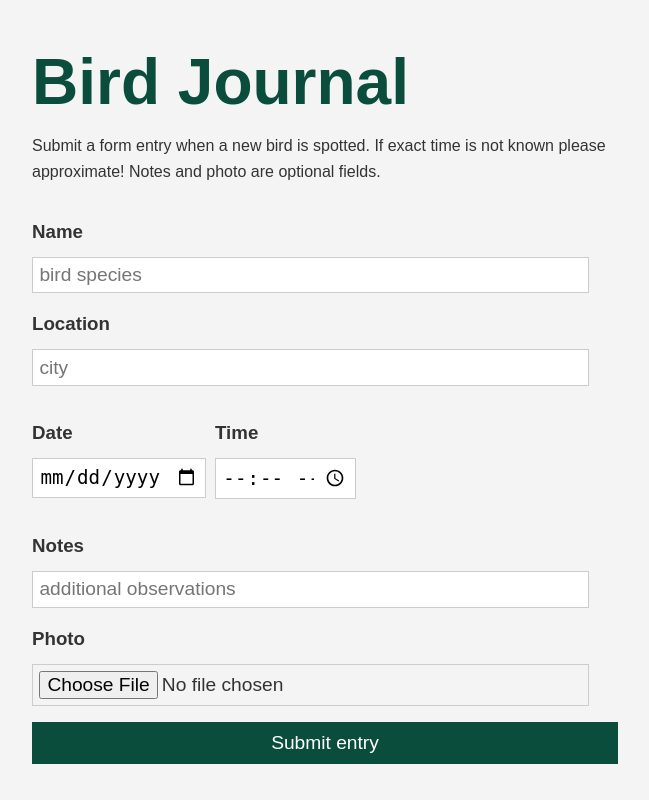
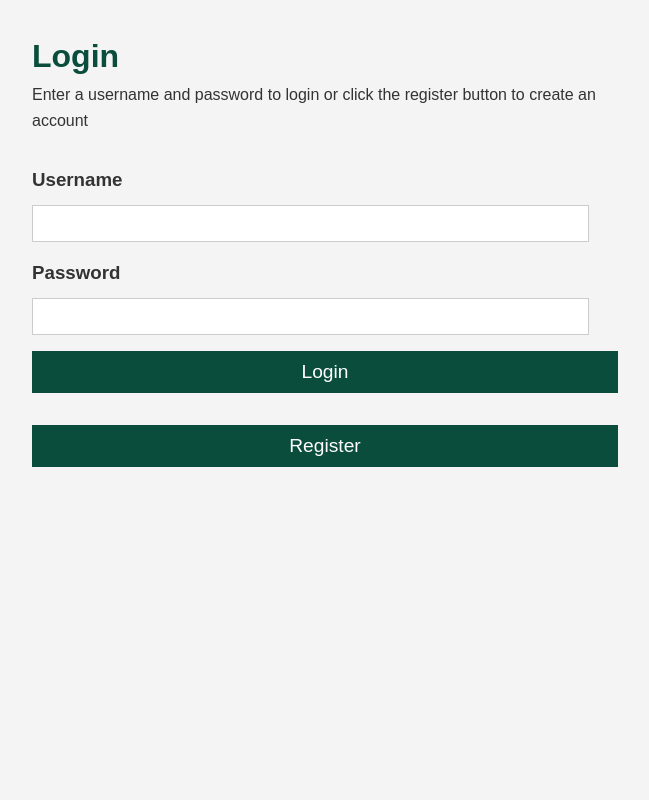
Before and after one commit to jackiexhw/bird-journal, a Flask app: page / in a window 1280 px wide. Shown: the whole page, without its empty margins (315-964 px from the left). Run offline with Flask 2, Linux system fonts and the light colour scheme.

Commit message:
working on login

```diff
--- a/app.py
+++ b/app.py
@@ -1,23 +1,47 @@
-from flask import Flask, render_template, request
+from tabnanny import check
+from flask import Flask, render_template, request, flash
+from werkzeug.security import check_password_hash, generate_password_hash
 from flask_sqlalchemy import SQLAlchemy
+from sqlalchemy.orm import relationship
 import datetime
+from datetime import date
 
 #init app
 app = Flask(__name__)
 
-ENV = 'prod'
+# ENV = 'prod'
+ENV = 'dev'
 if ENV == 'dev':
     #development database
     app.debug = True
-    app.config['SQLALCHEMY_DATABASE_URI'] = 'postgresql://postgres:password@localhost/bird-journal'
+    app.secret_key = 'secret key'
+    app.config['SQLALCHEMY_DATABASE_URI'] = 'postgresql://postgres:dancingB1rB91@localhost/bird-journal'
 else:
     #production database
     app.debug = False
+    app.secret_key = 'secret key'
     app.config['SQLALCHEMY_DATABASE_URI'] = 'postgresql://pgrvldbasmwkhz:7384bb689e34244b42a528cb4bb8e2e39519387adb7a7cf67607059ac40a8ab8@ec2-18-209-169-66.compute-1.amazonaws.com:5432/dd3ccj2st3h7ot'
 
 app.config['SQLALCHEMY_TRACK_MODIFICATIONS'] = False
 #create database
 db = SQLAlchemy(app)
+
+
+class Users(db.Model):
+    __tablename__ = 'users'
+    id = db.Column(db.Integer, primary_key=True)
+    username = db.Column(db.String(100), unique=True, nullable=False)
+    password = db.Column(db.String(200), nullable=False)
+    creation_date = db.Column(db.DateTime, nullable=False)
+    # one to many rel with Entries table, can access entry's user with .user
+    children = db.relationship('Entries')
+
+    def __init__(self, username, password, creation_date=date.today()):
+        self.username = username
+        self.password = password
+        self.creation_date = creation_date
+        # self.children = children
+
 
 class Entries(db.Model):
     __tablename__ = 'entries'
@@ -28,6 +52,7 @@ class Entries(db.Model):
     time = db.Column(db.Time)
     notes = db.Column(db.Text())
     # image = db.Column()
+    user_id = db.Column(db.Integer, db.ForeignKey('users.id'))
 
     def __init__(self, species, loc, date, time, notes=None, image=None):
         self.species = species
@@ -37,12 +62,16 @@ class Entries(db.Model):
         self.notes = notes
         #self.image = image
 
+# db.create_all()
+# db.session.commit()
+
 # create route for home page, decorator
 @app.route('/')
 def index():
-    return render_template('index.html')
+    return render_template('login.html')
+    # return render_template('register.html')
 
-# submitting to submit, array of allowed methods
+# submitting to /submit, array of allowed methods
 @app.route('/submit', methods=['POST'])
 def submit():
     #make sure it's post request
@@ -62,6 +91,52 @@ def submit():
         db.session.commit()
         return render_template('success.html')
 
+@app.route('/login/', methods=['GET', 'POST'])
+def login():
+    if request.method == 'POST':
+        if request.form['lr_button'] == "Register":
+            return render_template('register.html')
+    # elif request.method == 'POST':
+        elif request.form['lr_button'] == "Login":
+            usr = request.form['username']
+            pswd = request.form['password']
+            if usr == '' or pswd == '':
+                return render_template('login.html', message="Please enter a username and password.")
+            else:
+                db_users = db.engine.execute("SELECT * FROM users WHERE username='%s'" % usr)
+                # if not db_users.all():
+                #     flash("User does not exist")
+                #     return render_template('login.html')
+                # else:
+                for user in db_users:
+                    hashed_pw = user[2]
+                    if check_password_hash(hashed_pw, pswd):
+                        # flash("Login successful")
+                        return render_template('index.html')
+                    else:
+                        return render_template('login.html', message="Username or password incorrect.")
+    #TODO: message not displaying
+    return render_template('login.html', message="Username or password incorrect.")
+
+@app.route('/register/', methods=['POST'])
+def register():
+    if request.method == 'POST':
+        usr = request.form['username']
+        pswd = request.form['password']
+        if usr == '' or pswd == '':
+            return render_template('register.html', message="Please enter a username and password.")
+        else:
+            # TODO: check if username already taken
+            db_users = db.engine.execute("SELECT * FROM users WHERE username='%s'" % usr)
+            for _ in db_users:
+                flash('Username already taken, please try a different username.', 'error')
+                return render_template('register.html')#, message='Username already taken, please try a different username.')
+            pswd = generate_password_hash(pswd, method='sha256')
+            user = Users(usr, pswd)#, creation_date)
+            db.session.add(user)
+            db.session.commit()
+            return render_template('index.html')
+
 #make sure it's running
 if __name__ == '__main__':
     app.run()
--- /dev/null
+++ b/templates/login.html
@@ -0,0 +1,41 @@
+<!DOCTYPE html>
+<html lang="en">
+    <head>
+        <meta charset="UTF-8">
+        <meta name="viewport" content="width=device-width, initial-scale=1.0">
+        <meta http-equiv="X-UA-Compatible" content="ie-edge">
+        <link rel="stylesheet" href="../static/style.css"
+    </head>
+    <body>
+        <div class="container">
+            <h1>Login</h1>
+            <p>Enter a username and password to login or click the register button to create an account</p>
+        </div>
+
+        <div class="container">
+            <form action="/login/" method="POST">
+                <div class="form-group">
+                    <h3>Username</h3>
+                    <input
+                        type="text"
+                        name="username"
+                    />
+                </div>
+                <div class="form-group">
+                    <h3>Password</h3>
+                    <input
+                        type="password"
+                        name="password"
+                    />
+                </div>
+                <input name="lr_button" type="submit" value="Login" class="btn" />
+            </form>
+        </div>
+
+        <div class="container">
+            <form action='/login/' method = 'POST'>
+                <input name="lr_button" type="submit" value="Register" class="btn" />
+            </form>
+        </div>
+    </body>
+</html>
--- a/templates/success.html
+++ b/templates/success.html
@@ -4,10 +4,10 @@
         <meta charset="UTF-8">
         <meta name="viewport" content="width=device-width, initial-scale=1.0">
         <meta http-equiv="X-UA-Compatible" content="ie-edge">
-        <link rel="stylesheet" href="../static/style.css"
-        <title>Please fill out form.</title>
+        <link rel="stylesheet" href="../static/style.css">
     </head>
     <body>
         <h1>Success!</h1>
+        <p> Click <a href="index">here</a> to return to the form</p>
     </body>
 </html>
```
Also changed, not shown: requirements.txt (+12 -11 lines), templates/index.html (+0 -45 lines), templates/register.html (added, +35 -0 lines).
